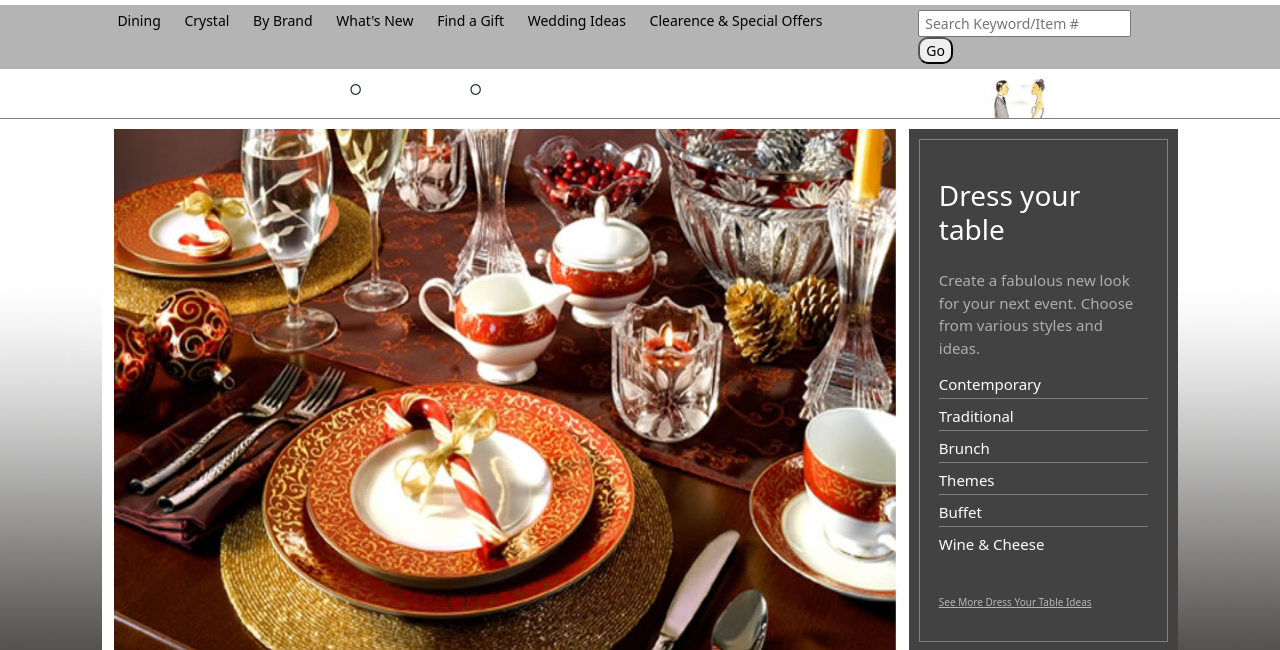
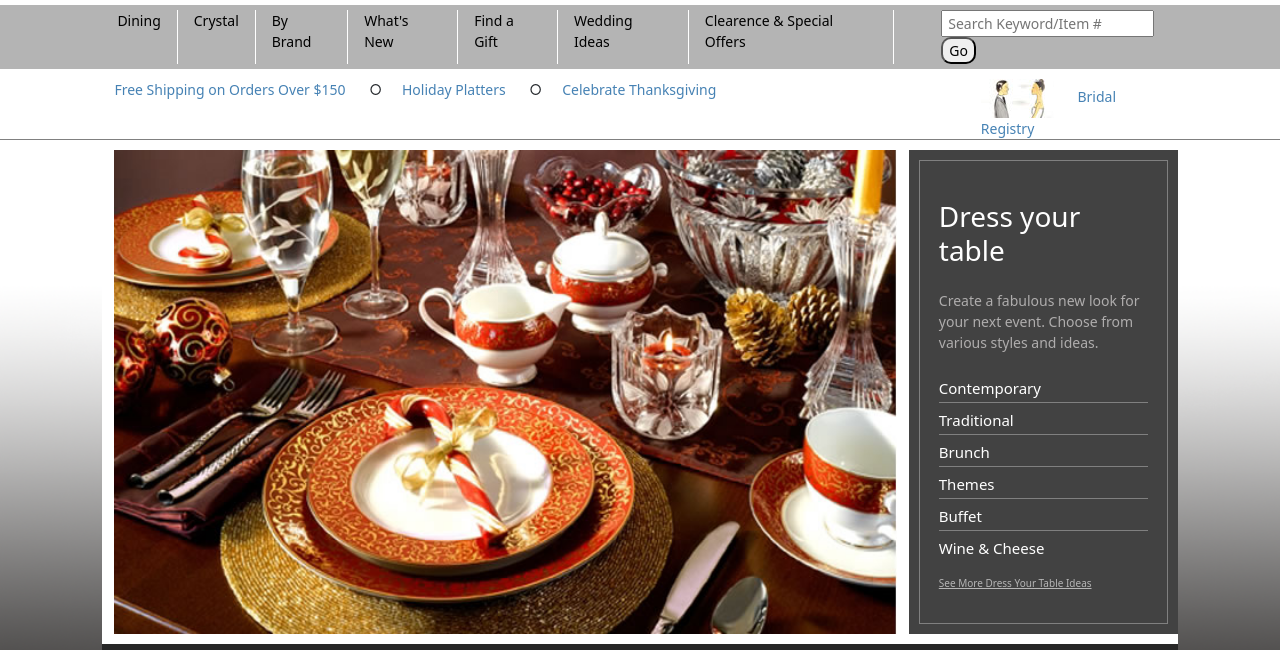
Before and after one commit to suryatejat/suryatejat.github.io, a plain HTML site: page index.html in a window 1280 px wide. Shown: the part 70-720 px from the top of the page. Drawn offline with nearby package versions, Linux system fonts and the light colour scheme.

Commit message:
Update index.html

```diff
--- a/index.html
+++ b/index.html
@@ -71,16 +71,16 @@
 
         <section id="services">
             <div class="row container-fluid" id="servicerow">
-                <div class="col-md-9">
-                    <a href="">Dining</a>
-                    <a href="">Crystal</a>
-                    <a href="">By Brand</a>
-                    <a href="">What's New</a>
-                    <a href="">Find a Gift</a>
-                    <a href="">Wedding Ideas</a>
-                    <a href="">Clearence & Special Offers</a>
+                <div class="flex col-md-9">
+                    <a class="service-link" href="">Dining</a>
+                    <a class="service-link" href="">Crystal</a>
+                    <a class="service-link" href="">By Brand</a>
+                    <a class="service-link" href="">What's New</a>
+                    <a class="service-link" href="">Find a Gift</a>
+                    <a class="service-link" href="">Wedding Ideas</a>
+                    <a class="service-link" href="">Clearence & Special Offers</a>
                 </div>
-                <div class="col-md-3">
+                <div class="search-box col-md-3">
                     <input type="text" placeholder="Search Keyword/Item #">
                     <button type="submit">Go</button>
                 </div>
@@ -90,13 +90,13 @@
         <section id="recoms">
             <div class="row container-fluid" id="recomsRow">
                 <div class="recomLinks col-md-9">
-                    <a href="">Free Shipping on Orders Over $150</a>
-                    &cir;<a href="">Holiday Platters</a>
-                    &cir;<a href="">Celebrate Thanksgiving</a>
+                    <a class="recoms-link" href="">Free Shipping on Orders Over $150</a>
+                    &cir;<a class="recoms-link" href="">Holiday Platters</a>
+                    &cir;<a class="recoms-link" href="">Celebrate Thanksgiving</a>
                 </div>
                 <div class="bride col-md-3">
                     <img src="Data/bridelRegistry.jpg">
-                    <a href=""> Bridel Registry</a>
+                    <a class="recoms-link" href=""> Bridal Registry</a>
                 </div>
             </div>
         </section>
@@ -108,15 +108,14 @@
                 </div>
                 <div class="col-lg-3" id="contentList">
                     <h3 style="font-weight:normal;">Dress your table</h3>
-                    <p style="color: rgb(175, 173, 173); font-size: 15px;">Create a fabulous new look for your next event. Choose from various styles and ideas.
-                        <h5 style="font-weight: normal;">Contemporary</h5>
+                    <p style="color: rgb(175, 173, 173); font-size: 14px;">Create a fabulous new look for your next event. Choose from various styles and ideas.
+                        <h5 style="font-weight: normal; padding-top: 10px;">Contemporary</h5>
                         <h5 style="font-weight: normal;">Traditional</h5>
                         <h5 style="font-weight: normal;">Brunch</h5>
                         <h5 style="font-weight: normal;">Themes</h5>
                         <h5 style="font-weight: normal;">Buffet</h5>
                         <h5 style="border-style: none; font-weight: normal;">Wine & Cheese</h5>
-                        <br>
-                        <a href="" style="font-size: 14px;">See More Dress Your Table Ideas</a>
+                        <a href="">See More Dress Your Table Ideas</a>
                     </p>
                 </div>
             </div>
@@ -163,7 +162,7 @@
                     <a href="">About Mikasa</a>
                     <a href="">Customer Service</a>
                     <a href="">Privacy Policy</a>
-                    <br>
+                    <br><br>
                     <p>
                         For assistance, call us at 1.866.645.2721 (Mon - Fri 8:30am - 6:00pm est) or
                         <a href="">Email Us</a>
```
